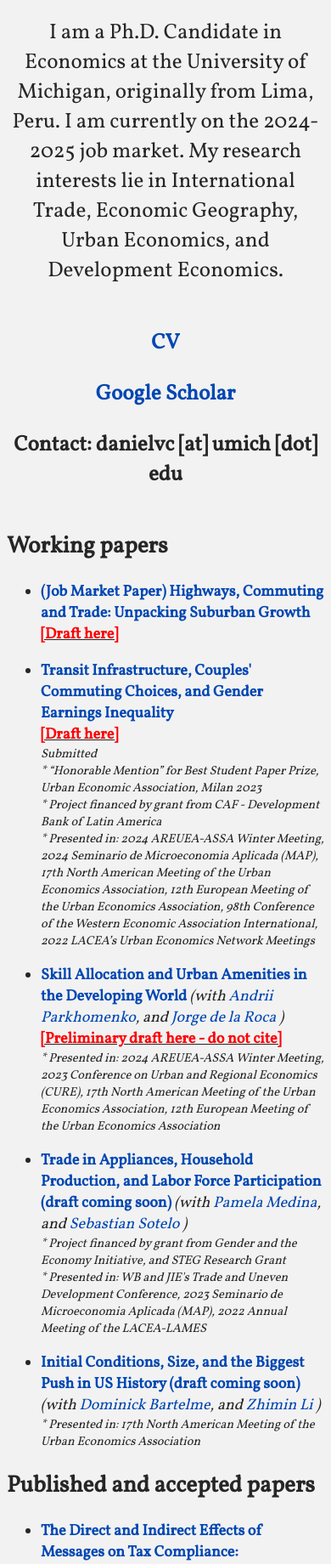
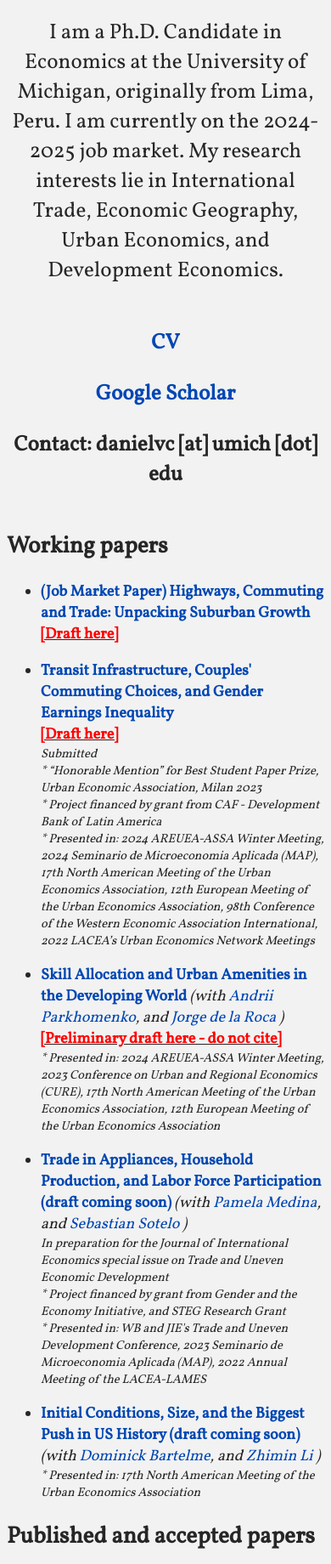
Before and after one commit to dvelasquezc/dvelasquezc.github.io, a Jekyll site: the page built from index.md, in a window 390 px wide, cut to the strip 348-2188 px from the top of the page. Shown: the whole strip at 85% size. Built offline with Jekyll 4.4.1, drawn with Linux system fonts in a browser that asks for light colours; some web fonts are replaced.

Commit message:
update jie

```diff
--- a/assets/css/main.css
+++ b/assets/css/main.css
@@ -492,7 +492,6 @@ label {
 		margin-top: 10.5px; /* Add space above the image in mobile view */
 		margin-bottom: 0.5px; /* Add space below the image in mobile view */
 		max-width: 200px; /* Adjust image size as needed */
-		border-radius: 50%; /* Optional: make the image round */
 	}
 }
 
--- a/index.md
+++ b/index.md
@@ -99,6 +99,7 @@ dropdown_folder: "no"
 			{% endif %}
 
 
+
 			{% if paper.title == 'Transit Infrastructure, Couples&apos; Commuting Choices, and Gender Earnings Inequality' %}
 			<div class = "pdf">
 				<u><a href="{{ "/assets/pdfs/lima_couples_urban.pdf" | prepend: site.baseurl | prepend: site.url }}" target="_blank" style="color:#ff0000;"> <b>[Draft here]</b> </a></u>
@@ -115,6 +116,13 @@ dropdown_folder: "no"
 			{% if paper.title == 'Skill Allocation and Urban Amenities in the Developing World' %}
 			<div class = "pdf">
 				<u><a href="{{ "/assets/pdfs/peurban03.pdf" | prepend: site.baseurl | prepend: site.url }}" target="_blank" style="color:#ff0000;"> <b>[Preliminary draft here - do not cite]</b> </a></u>
+			</div>
+			{% endif %}
+
+
+			{% if paper.title == 'Trade in Appliances, Household Production, and Labor Force Participation (draft coming soon)' %}
+			<div class = "conferences">
+				<i>In preparation for the Journal of International Economics special issue on Trade and Uneven Economic Development</i>
 			</div>
 			{% endif %}
 
```
Also changed, not shown: _pages/research.md (+7 -0 lines), _research/JMP.md (+2 -1 lines), _research/peurban.md (+1 -0 lines).
